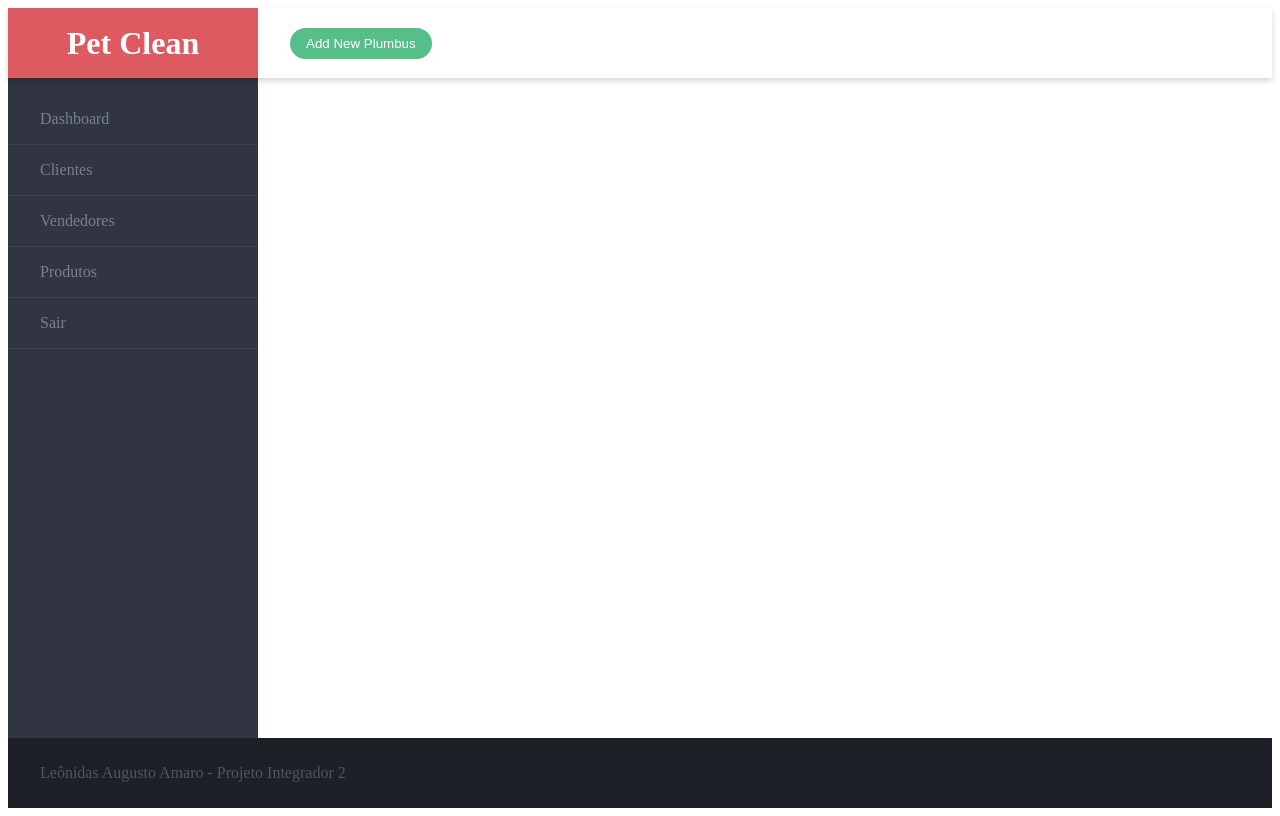
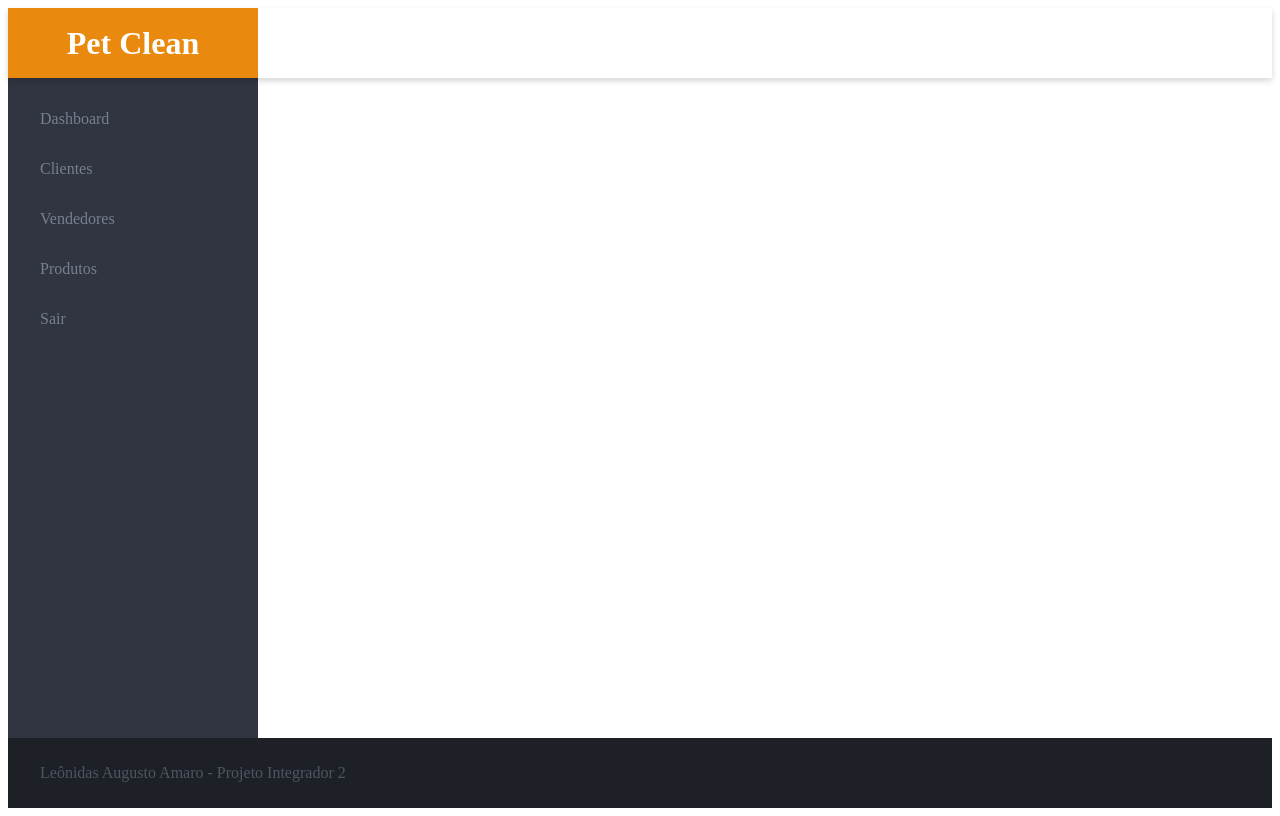
Before and after one commit to augustoamaro/cleanpet, a PHP site: page /dashboard.php in a window 1280 px wide. Run offline with PHP 8.4, Linux system fonts and the light colour scheme; some libraries are stand-ins or nearby versions.

Commit message:
ajutes css

```diff
--- a/dashboard.php
+++ b/dashboard.php
@@ -1,11 +1,10 @@
 <div class="admin">
 <link rel="stylesheet" href="./static/css/dashboard.css">
-  <header class="admin__header">
+  <header class="admin-header">
     <a href="#" class="logo">
       <h1>Pet Clean</h1>
     </a>
     <div class="toolbar">
-      <button class="btn btn--primary">Add New Plumbus</button>
       <?php
 
                     if(isset($_SESSION[SESSION_LOGIN])) {
@@ -17,27 +16,27 @@
                 <?php } ?>
     </div>
   </header>
-  <nav class="admin__nav">
+  <nav class="admin-nav">
     <ul class="menu">
-      <li class="menu__item">
-        <a class="menu__link" href="#">Dashboard</a>
+      <li>
+        <a class="menu-link" href="#">Dashboard</a>
       </li>
-      <li class="menu__item">
-        <a class="menu__link" href="#">Clientes</a>
+      <li>
+        <a class="menu-link" href="#">Clientes</a>
       </li>
-      <li class="menu__item">
-        <a class="menu__link" href="#">Vendedores</a>
+      <li>
+        <a class="menu-link" href="#">Vendedores</a>
       </li>
-      <li class="menu__item">
-        <a class="menu__link" href="#">Produtos</a>
+      <li>
+        <a class="menu-link" href="#">Produtos</a>
       </li>
-      <li class="menu__item">
-        <a class="menu__link" href="./logoff.php">Sair</a>
+      <li>
+        <a class="menu-link" href="./logoff.php">Sair</a>
       </li>
     </ul>
   </nav>
   </main>
-  <footer class="admin__footer">
+  <footer class="admin-footer">
     <span>
       Leônidas Augusto Amaro - Projeto Integrador 2
     </span>
--- a/static/css/dashboard.css
+++ b/static/css/dashboard.css
@@ -19,7 +19,7 @@ body {
   grid-template-columns: 250px 1fr;
   grid-template-areas: "header header" "nav    main" "footer footer";
 }
-.admin__header {
+.admin-header {
   display: flex;
   flex-basis: 100%;
   grid-area: header;
@@ -28,7 +28,7 @@ body {
   box-shadow: 0 3px 6px rgba(0, 0, 0, 0.16);
   position: relative;
 }
-.admin__nav {
+.admin-nav {
   flex: 0 0 250px;
   grid-area: nav;
   background-color: #313541;
@@ -42,7 +42,7 @@ body {
   -webkit-overflow-scrolling: touch;
   background-color: #f4f7fa;
 }
-.admin__footer {
+.admin-footer {
   display: flex;
   grid-area: footer;
   flex-basis: 100%;
@@ -96,7 +96,7 @@ body {
 }
 
 a {
-  color: #dc5a60;
+  color: #e9890d;
   text-decoration: none;
 }
 
@@ -114,7 +114,7 @@ img {
   position: relative;
   margin: 0;
   color: #fff;
-  background-color: #dc5a60;
+  background-color: #e9890d;
   font-size: 1rem;
 }
 .logo h1 {
@@ -136,13 +136,13 @@ img {
 .menu__item {
   border-bottom: 1px solid rgba(255, 255, 255, 0.07);
 }
-.menu__link {
+.menu-link {
   display: block;
   padding: 1rem 2rem;
   color: #76808f;
   text-decoration: none;
 }
-.menu__link:hover, .menu__link:focus {
+.menu-link:hover, .menu-link:focus {
   color: #fff;
   background-color: #1f222d;
 }
```
